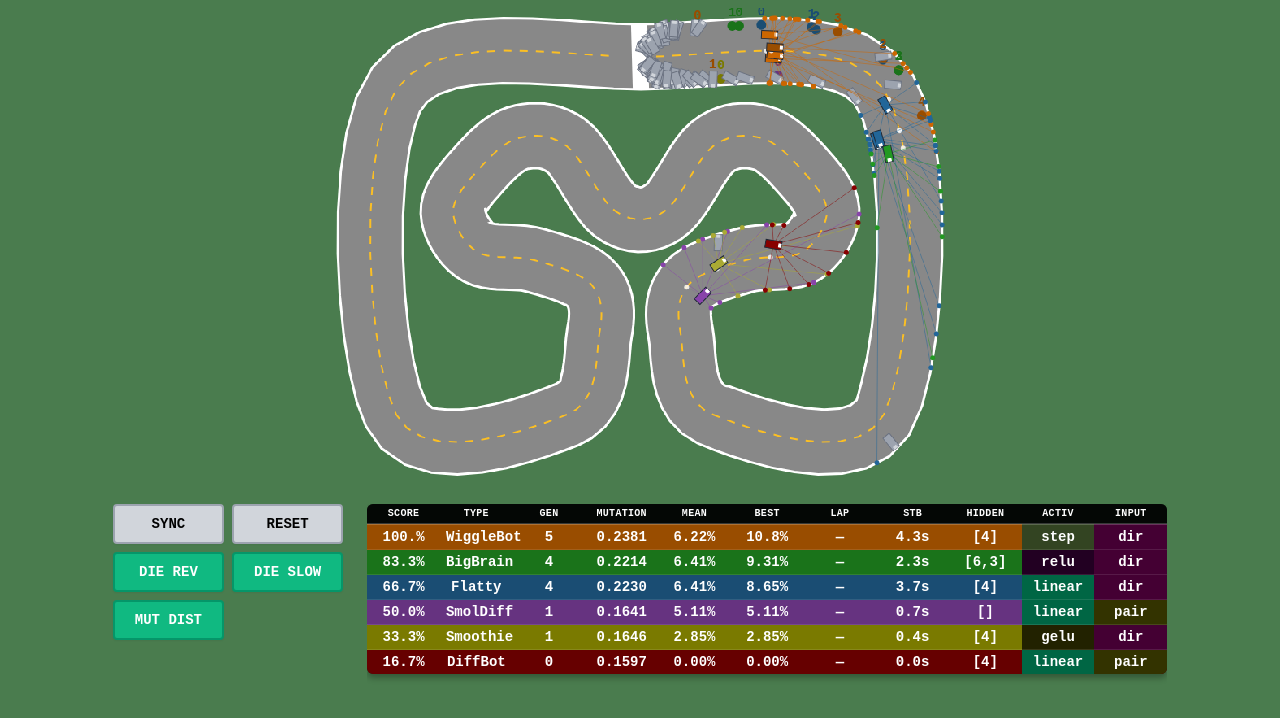
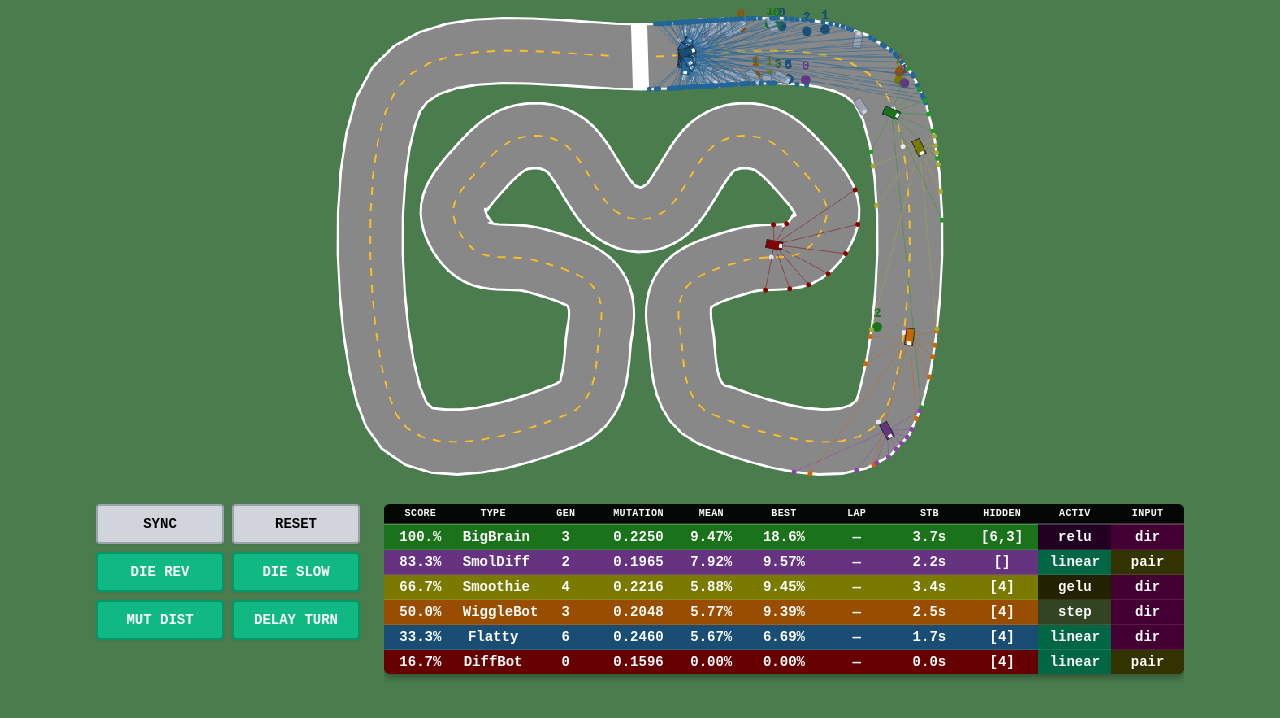
Before and after one commit to niembro64/car-racing-ai, a Vue app: page / in a window 1280 px wide. Shown: the top 718 px of the page. Built offline with nearby package versions, Linux system fonts and the light colour scheme.

Commit message:
delay turn

```diff
--- a/src/components/CarSimulator.vue
+++ b/src/components/CarSimulator.vue
@@ -26,6 +26,12 @@
           :class="{ active: mutationByDistance }"
         >
           MUT DIST
+        </button>
+        <button
+          @click="toggleDelayedSteering"
+          :class="{ active: delayedSteering }"
+        >
+          DELAY TURN
         </button>
       </div>
 
@@ -218,6 +224,8 @@ import {
   DEFAULT_DIE_ON_BACKWARDS,
   DEFAULT_KILL_SLOW_CARS,
   DEFAULT_MUTATION_BY_DISTANCE,
+  DEFAULT_DELAYED_STEERING,
+  CAR_STEERING_DELAY_SECONDS,
   GA_MUTATION_BASE,
   GA_MUTATION_PROGRESS_FACTOR,
   GA_MUTATION_MIN,
@@ -256,6 +264,7 @@ const speedMultiplier = ref(1);
 const dieOnBackwards = ref(DEFAULT_DIE_ON_BACKWARDS);
 const killSlowCars = ref(DEFAULT_KILL_SLOW_CARS);
 const mutationByDistance = ref(DEFAULT_MUTATION_BY_DISTANCE);
+const delayedSteering = ref(DEFAULT_DELAYED_STEERING);
 const frameCounter = ref(0);
 const viewMode = ref<'table' | 'graph' | 'performance'>('table');
 const graphCanvasRef = ref<HTMLCanvasElement | null>(null);
@@ -643,7 +652,7 @@ const updatePhysics = (dt: number) => {
 
   for (const car of population.value) {
     if (car.alive) {
-      car.update(dt, track.wallSegments, track);
+      car.update(dt, track.wallSegments, track, delayedSteering.value, CAR_STEERING_DELAY_SECONDS);
 
       // Update fitness and check for backwards movement
       const result = track.getClosestPointOnCenterline({ x: car.x, y: car.y });
@@ -973,6 +982,11 @@ const toggleKillSlowCars = () => {
 // Toggle Mutation by Distance mode
 const toggleMutationByDistance = () => {
   mutationByDistance.value = !mutationByDistance.value;
+};
+
+// Toggle Delayed Steering mode
+const toggleDelayedSteering = () => {
+  delayedSteering.value = !delayedSteering.value;
 };
 
 // Render graph
--- a/src/config.ts
+++ b/src/config.ts
@@ -288,6 +288,8 @@ export const ADAPTIVE_MIN_CARS_PER_TYPE = 1;
 export const DEFAULT_DIE_ON_BACKWARDS = true;
 export const DEFAULT_KILL_SLOW_CARS = true;
 export const DEFAULT_MUTATION_BY_DISTANCE = true;
+export const DEFAULT_DELAYED_STEERING = true;
+export const CAR_STEERING_DELAY_SECONDS = 0.2;
 
 export const CANVAS_BACKGROUND_COLOR = '#4a7c4e';
 
--- a/src/core/Car.ts
+++ b/src/core/Car.ts
@@ -36,6 +36,7 @@ export class Car {
   currentProgressRatio: number; // Current course percentage done as a ratio (same as displayed percentage / 100)
   previousProgressRatio: number; // Previous course percentage done as a ratio
   frameCount: number; // Number of frames this car has been alive
+  elapsedTime: number; // Total time this car has been alive (in seconds)
 
   // Dimensions
   width: number = CAR_WIDTH;
@@ -83,6 +84,7 @@ export class Car {
     this.currentProgressRatio = 0;
     this.previousProgressRatio = -1;
     this.frameCount = 0;
+    this.elapsedTime = 0;
     this.inputModification = inputModification;
     this.configId = configId;
     this.brain = brain;
@@ -91,11 +93,12 @@ export class Car {
   }
 
   // Update physics and AI
-  update(dt: number, wallSegments: Segment[], track: any): void {
+  update(dt: number, wallSegments: Segment[], track: any, steeringDelayEnabled: boolean = false, steeringDelaySeconds: number = 0.5): void {
     if (!this.alive) return;
 
-    // Increment frame counter
+    // Increment frame counter and elapsed time
     this.frameCount++;
+    this.elapsedTime += dt;
 
     // Cast rays for sensors using PHYSICS angle
     // Rays should be relative to direction of travel, not visual orientation
@@ -137,7 +140,13 @@ export class Car {
     };
 
     // Get AI output (only direction)
-    const output: NeuralOutput = this.brain.run(input);
+    let output: NeuralOutput = this.brain.run(input);
+
+    // Check if steering should be delayed
+    if (steeringDelayEnabled && this.elapsedTime < steeringDelaySeconds) {
+      // Prevent steering by forcing direction to 0
+      output = { ...output, direction: 0 };
+    }
 
     // Apply physics
     this.applyPhysics(output, dt);
```
